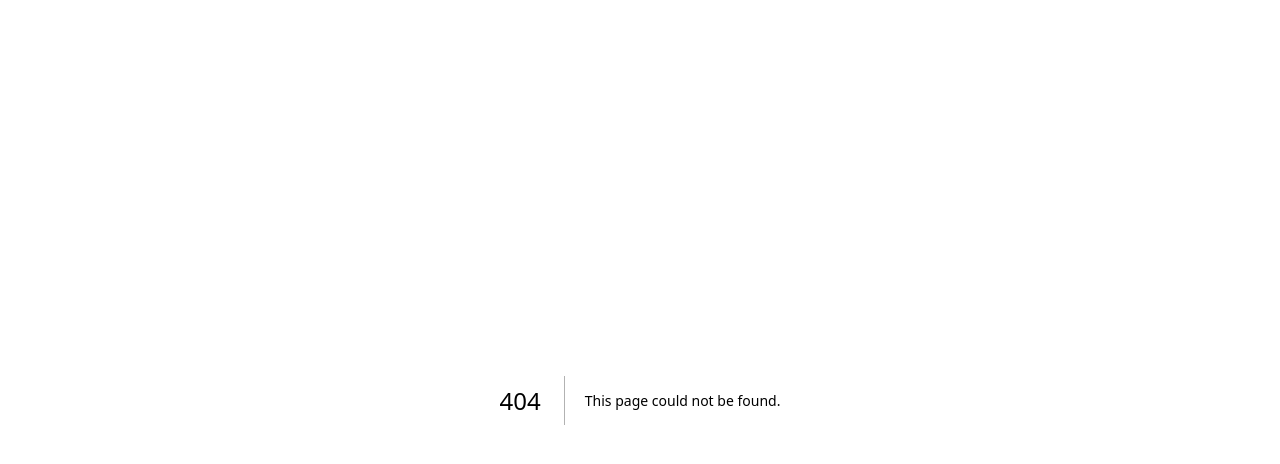
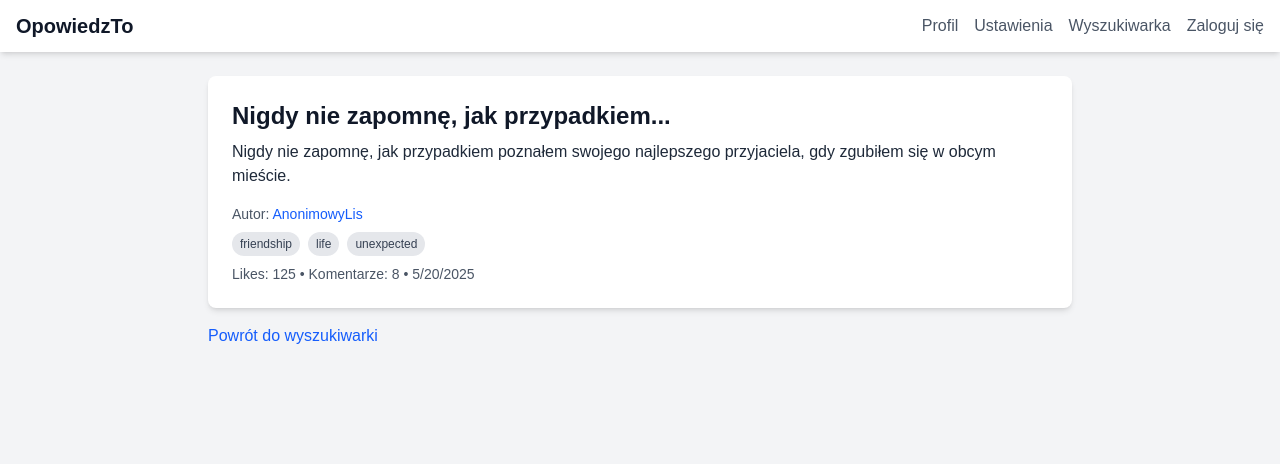
Before and after one commit to Arekk17/OpowiedzTo, a Next.js app: page /post/101 in a window 1280 px wide. Before the commit this address had no page. Shown: the top 464 px of the page. Built offline with nearby package versions, Linux system fonts and the light colour scheme.

Commit message:
KAN-7: Enhance search with title, content, and single post page

```diff
--- /dev/null
+++ b/src/app/post/[id]/page.tsx
@@ -0,0 +1,102 @@
+// src/app/post/[id]/page.tsx
+import Header from '../../components/Header';
+import Link from 'next/link';
+
+const users = [
+  { id: "1", nickname: "AnonimowyLis", createdAt: "2025-05-01T12:00:00Z", followers: 50 },
+  { id: "2", nickname: "CichaSowa", createdAt: "2025-05-03T15:20:00Z", followers: 30 },
+  { id: "3", nickname: "DobreSerce", createdAt: "2025-05-05T08:45:00Z", followers: 75 },
+  { id: "4", nickname: "MyślącyWilk", createdAt: "2025-05-07T19:10:00Z", followers: 20 },
+  { id: "5", nickname: "SkrytyJeż", createdAt: "2025-05-09T10:35:00Z", followers: 45 },
+];
+
+const posts = [
+  {
+    id: "101",
+    authorId: "1",
+    content: "Nigdy nie zapomnę, jak przypadkiem poznałem swojego najlepszego przyjaciela, gdy zgubiłem się w obcym mieście.",
+    createdAt: "2025-05-20T14:12:00Z",
+    tags: ["friendship", "life", "unexpected"],
+    likes: 125,
+    commentsCount: 8,
+  },
+  {
+    id: "102",
+    authorId: "2",
+    content: "Po latach milczenia napisała do mnie osoba, której bardzo brakowało mi w życiu.",
+    createdAt: "2025-05-19T09:47:00Z",
+    tags: ["life", "nostalgia", "relationships"],
+    likes: 87,
+    commentsCount: 5,
+  },
+  {
+    id: "103",
+    authorId: "3",
+    content: "Zgubiłem portfel, ale ktoś go zwrócił z karteczką: 'Dobro wraca'.",
+    createdAt: "2025-05-18T18:30:00Z",
+    tags: ["kindness", "everyday", "hope"],
+    likes: 200,
+    commentsCount: 14,
+  },
+  {
+    id: "104",
+    authorId: "4",
+    content: "Zrozumiałem, że nie muszę być idealny, żeby być wystarczający.",
+    createdAt: "2025-05-17T21:05:00Z",
+    tags: ["mental_health", "reflection", "selflove"],
+    likes: 173,
+    commentsCount: 12,
+  },
+  {
+    id: "105",
+    authorId: "5",
+    content: "Pierwszy raz od lat poczułem, że naprawdę komuś na mnie zależy.",
+    createdAt: "2025-05-16T16:50:00Z",
+    tags: ["emotions", "support", "healing"],
+    likes: 149,
+    commentsCount: 9,
+  },
+];
+
+export default function PostPage({ params }) {
+  const post = posts.find((p) => p.id === params.id);
+  const author = users.find((u) => u.id === post.authorId);
+
+  if (!post) {
+    return <div className="min-h-screen bg-gray-100 py-6">Post nie znaleziony.</div>;
+  }
+
+  const generateTitle = (content) => {
+    const words = content.split(' ').slice(0, 5).join(' ');
+    return words.length < content.length ? `${words}...` : words;
+  };
+
+  return (
+    <div className="min-h-screen bg-gray-100">
+      <Header />
+      <div className="max-w-4xl mx-auto py-6 px-4">
+        <div className="bg-white p-6 rounded-lg shadow-md">
+          <h1 className="text-2xl font-bold text-gray-900 mb-2">{generateTitle(post.content)}</h1>
+          <p className="text-gray-800 mb-4">{post.content}</p>
+          <p className="text-sm text-gray-600 mb-2">
+            Autor: <Link href={`/profile`} className="text-blue-600 hover:underline">{author.nickname}</Link>
+          </p>
+          <div className="flex gap-2 mb-2">
+            {post.tags.map((tag) => (
+              <span key={tag} className="text-xs bg-gray-200 text-gray-700 px-2 py-1 rounded-full">
+                {tag}
+              </span>
+            ))}
+          </div>
+          <div className="text-sm text-gray-600">
+            <span>Likes: {post.likes}</span> • <span>Komentarze: {post.commentsCount}</span> •{' '}
+            <span>{new Date(post.createdAt).toLocaleDateString()}</span>
+          </div>
+        </div>
+        <Link href="/search" className="mt-4 inline-block text-blue-600 hover:underline">
+          Powrót do wyszukiwarki
+        </Link>
+      </div>
+    </div>
+  );
+}
--- a/src/app/search/page.tsx
+++ b/src/app/search/page.tsx
@@ -1,7 +1,9 @@
+// src/app/search/page.tsx
 'use client';
 
 import { useState } from 'react';
 import Header from '../components/Header';
+import Link from 'next/link';
 
 const posts = [
   {
@@ -59,6 +61,12 @@ export default function SearchPage() {
       post.tags.some((tag) => tag.toLowerCase().includes(searchQuery.toLowerCase()))
   );
 
+  // Funkcja do generowania tytułu z treści (pierwsze kilka słów)
+  const generateTitle = (content) => {
+    const words = content.split(' ').slice(0, 5).join(' ');
+    return words.length < content.length ? `${words}...` : words;
+  };
+
   return (
     <div className="min-h-screen bg-gray-100">
       <Header />
@@ -74,8 +82,10 @@ export default function SearchPage() {
         <div className="space-y-4">
           {filteredPosts.length > 0 ? (
             filteredPosts.map((post) => (
-              <div key={post.id} className="bg-white p-4 rounded-lg shadow-md">
-                <p className="text-gray-800">{post.content}</p>
+              <Link href={`/post/${post.id}`} key={post.id}>
+                <div className="bg-white p-4 rounded-lg shadow-md hover:bg-gray-50 transition-colors">
+                  <h2 className="text-lg font-semibold text-gray-900">{generateTitle(post.content)}</h2>
+                  <p className="text-gray-800 mt-1">{post.content}</p>
                   <div className="flex gap-2 mt-2">
                     {post.tags.map((tag) => (
                       <span
@@ -91,6 +101,7 @@ export default function SearchPage() {
                     <span>{new Date(post.createdAt).toLocaleDateString()}</span>
                   </div>
                 </div>
+              </Link>
             ))
           ) : (
             <p className="text-gray-600">Brak wyników dla "{searchQuery}".</p>
```
Lines whose indentation alone changed are shown as unchanged.
